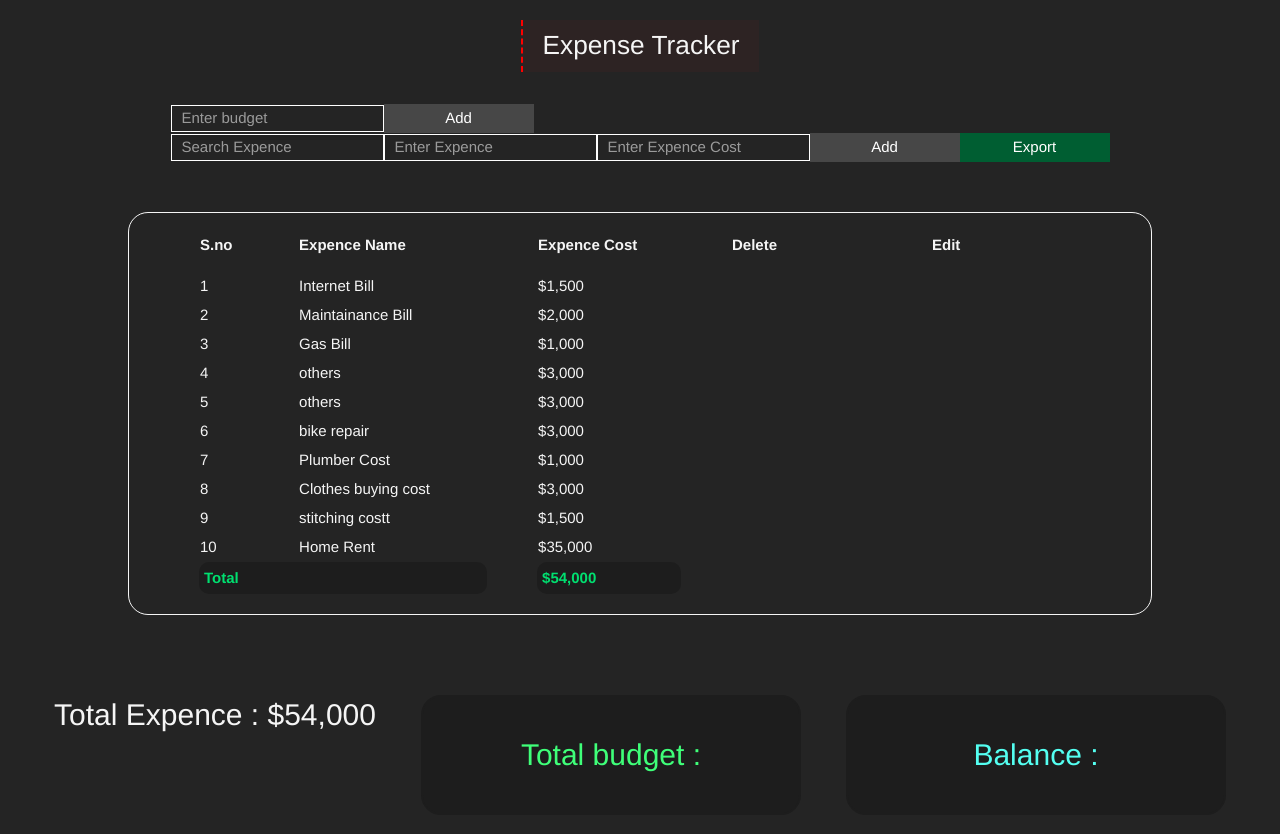
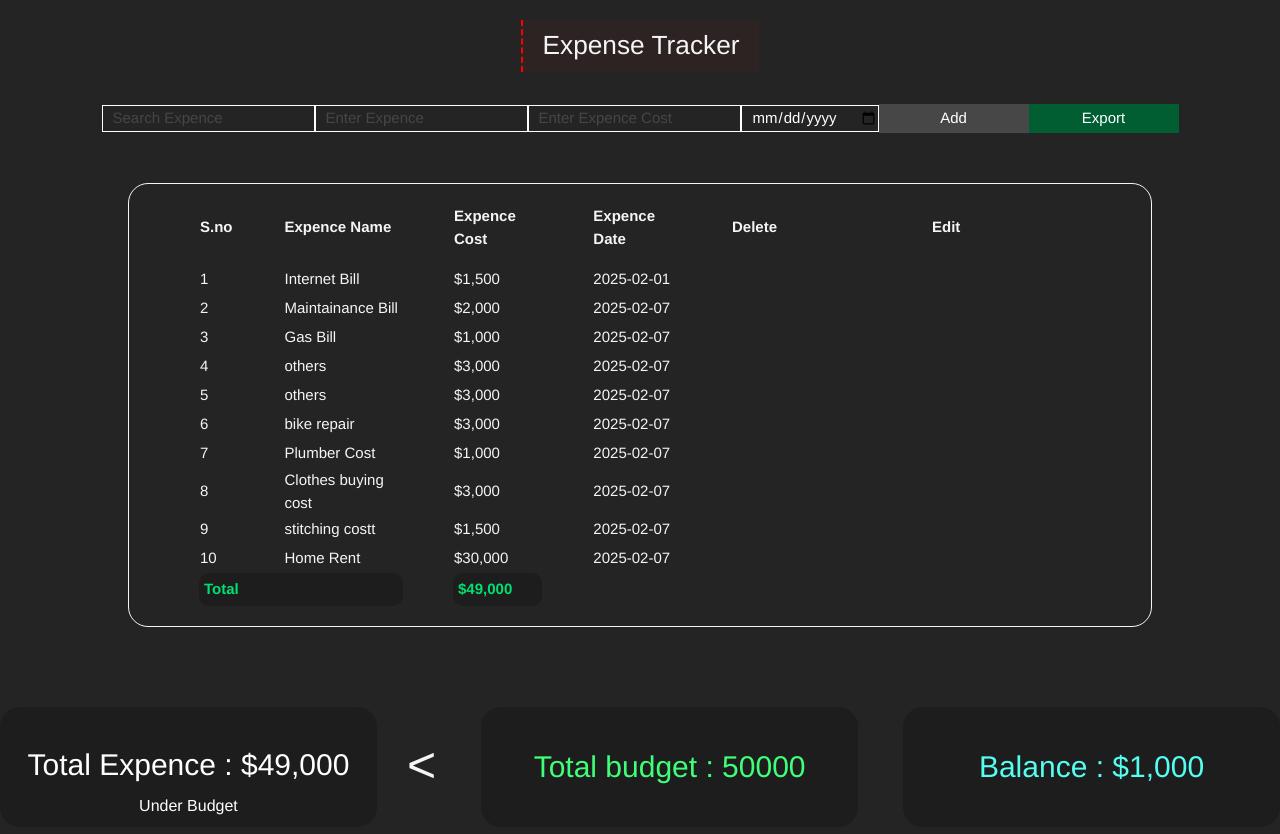
Before and after one commit to mohammadafnan/ExpenceTracker-json-server, an Angular app: page / in a window 1280 px wide. Built offline with nearby package versions, Linux system fonts and the light colour scheme; data requests are answered from the project's data file; some icons are missing.

Commit message:
date input  added  json 2025

```diff
--- a/database.json
+++ b/database.json
@@ -3,51 +3,61 @@
     {
       "expencename": "Internet Bill",
       "expenceamount": 1500,
+      "expencedate": "2025-02-01",
       "id": "2d7b"
     },
     {
       "expencename": "Maintainance Bill",
       "expenceamount": 2000,
+      "expencedate": "2025-02-07",
       "id": "529c"
     },
     {
       "expencename": "Gas Bill",
       "expenceamount": 1000,
+      "expencedate": "2025-02-07",
       "id": "95e0"
     },
     {
       "expencename": "others",
       "expenceamount": 3000,
+      "expencedate": "2025-02-07",
       "id": "36cd"
     },
     {
       "expencename": "others",
       "expenceamount": 3000,
+      "expencedate": "2025-02-07",
       "id": "36cd"
     },
     {
       "id": "d3c3",
       "expencename": "bike repair",
-      "expenceamount": 3000
+      "expenceamount": 3000,
+      "expencedate": "2025-02-07"
     },
     {
       "expencename": "Plumber Cost ",
       "expenceamount": 1000,
+      "expencedate": "2025-02-07",
       "id": "2695"
     },
     {
       "id": "5612",
       "expencename": "Clothes buying cost",
-      "expenceamount": 3000
+      "expenceamount": 3000,
+      "expencedate": "2025-02-07"
     },
     {
       "expencename": "stitching costt",
       "expenceamount": 1500,
+      "expencedate": "2025-02-07",
       "id": "c164"
     },
     {
       "expencename": "Home Rent",
-      "expenceamount": 35000,
+      "expenceamount": 30000,
+      "expencedate": "2025-02-07",
       "id": "d3ef"
     }
   ]
--- a/src/app/app.config.ts
+++ b/src/app/app.config.ts
@@ -7,9 +7,12 @@ import {
   withEventReplay,
 } from '@angular/platform-browser';
 import { provideHttpClient } from '@angular/common/http';
+import { FormsModule, NgModel } from '@angular/forms';
 
 export const appConfig: ApplicationConfig = {
   providers: [
+
+
     provideHttpClient(),
     provideZoneChangeDetection({ eventCoalescing: true }),
     provideRouter(routes),
--- a/src/app/extracker.service.ts
+++ b/src/app/extracker.service.ts
@@ -28,7 +28,7 @@ export class ExtrackerService {
   //   },
   // ];
 
-  budget: any = [];
+  // budget: any = [];z
   getdata: any = [];
   copygetdata: any = [];
   postdata: any;
--- a/src/app/product/product.component.html
+++ b/src/app/product/product.component.html
@@ -4,8 +4,13 @@
   </div>
 
   <div class="center">
+
+    <!-- <button [ngClass]="isbtn == true ? 'a' : 'b'" [disabled]="isbtn == false">
+      Test
+    </button> -->
+
     <div class="setfrom">
-      <form [formGroup]="form2">
+      <!-- <form [formGroup]="form2">
         <input
           type="number"
           placeholder="Enter budget"
@@ -23,7 +28,7 @@
         >
           <i class="lni lni-plus icon"></i> Add
         </button>
-      </form>
+      </form> -->
 
       <form [formGroup]="form">
         <input
@@ -40,6 +45,12 @@
           type="number"
           placeholder="Enter Expence Cost"
           formControlName="expenceamount"
+        />
+        <input
+          class="date"
+          type="date"
+          placeholder="Enter Expence Cost"
+          formControlName="expencedate"
         />
         <button
           title="Add Expence"
@@ -71,6 +82,7 @@
           <th>S.no</th>
           <th>Expence Name</th>
           <th>Expence Cost</th>
+          <th>Expence Date</th>
           <th>Delete</th>
           <th>Edit</th>
         </tr>
@@ -83,6 +95,8 @@
           <td>
             {{ item.expenceamount | currency : "USD" : "symbol" : "2.0" }}
           </td>
+          <td>{{ item.expencedate }}</td>
+
           <td
             title="Delete row record"
             class="del"
@@ -115,6 +129,16 @@
         <tr></tr>
       </tbody>
     </table>
+    <!--
+    <div>
+      @for (item of _ExtrackerService.getdata; track item.id){
+      <ul>
+        <li>{{ item.expencename }}</li>
+      </ul>
+      }@empty{
+      <div>no data</div>
+      }
+    </div> -->
   </div>
   <!-- [ngClass]="totalexp() > this.budget ? 'card3' : 'card1'" -->
   <div class="center" id="excel-table">
--- a/src/app/product/product.component.scss
+++ b/src/app/product/product.component.scss
@@ -30,7 +30,7 @@ table {
   border-radius: 10px;
   // border-style: dashed;
   background-color: #1d1d1d;
- color: rgb(0, 224, 112);
+  color: rgb(0, 224, 112);
 }
 
 input {
@@ -39,6 +39,15 @@ input {
   padding-left: 10px;
   color: white;
 }
+
+::placeholder {
+  color: rgb(99, 99, 99);
+}
+
+// .date::placeholder{
+//   color: rgb(99, 99, 99) !important;
+
+// }
 
 th {
   padding-bottom: 15px;
@@ -162,3 +171,13 @@ th {
   font-size: 30px;
   // text-align: center;
 }
+
+
+.a {
+  background-color: rgb(0, 255, 0);
+}
+
+
+.b {
+  background-color: rgb(255, 0, 0);
+}
--- a/src/app/product/product.component.ts
+++ b/src/app/product/product.component.ts
@@ -33,11 +33,25 @@ export class ProductComponent {
   form2: FormGroup;
   isedit = false;
   iseditid: number | null = null;
-  budget: any;
+  budget: any = 50000;
   num: any;
+  isbtn = true;
+
+  ngAfterViewInit(): void {
+    //Called after ngAfterContentInit when the component's view has been initialized. Applies to components only.
+    //Add 'implements AfterViewInit' to the class.
+  }
+
+  ngOnDestroy(): void {
+    //Called once, before the instance is destroyed.
+    //Add 'implements OnDestroy' to the class.
+  }
 
   ngOnInit(): void {
     this._ExtrackerService.getExpenceData();
+
+    this.check();
+    this.checkobj();
   }
 
   constructor(
@@ -47,6 +61,7 @@ export class ProductComponent {
     this.form = this.formbulider.group({
       expencename: ['', Validators.required],
       expenceamount: ['', Validators.required],
+      expencedate: ['', Validators.required],
     });
     this.form2 = this.formbulider.group({
       addbudget: ['', Validators.required],
@@ -54,11 +69,11 @@ export class ProductComponent {
   }
 
   addBudget() {
-    this.budget = this._ExtrackerService.budget.push(this.form2.value);
-    // alert(this.budget);
+    this.budget;
+    // this.budget = this._ExtrackerService.budget.push(this.form2.value);
+    alert(this.budget);
     this.form2.reset();
     return this.budget;
-
   }
 
   addexpence() {
@@ -79,6 +94,7 @@ export class ProductComponent {
     this.form.patchValue({
       expencename: item.expencename,
       expenceamount: item.expenceamount,
+      expencedate: item.expencedate,
     });
     this.iseditid = item.id;
   }
@@ -111,8 +127,8 @@ export class ProductComponent {
     const element: any = document.getElementById('excel-table');
     // Remove action columns (Delete and Edit) from cloned table
     const headerRow = element.tHead.rows[0];
-    headerRow.deleteCell(3); // Remove "Delete" header (4th column)
-    headerRow.deleteCell(3); // Remove "Edit" header (now 4th column after previous deletion)
+    headerRow.deleteCell(4); // Remove "Delete" header (4th column)
+    headerRow.deleteCell(4); // Remove "Edit" header (now 4th column after previous deletion)
     const ws: XLSX.WorkSheet = XLSX.utils.table_to_sheet(element);
     const wb: XLSX.WorkBook = XLSX.utils.book_new();
     XLSX.utils.book_append_sheet(wb, ws, 'Expenses');
@@ -140,4 +156,14 @@ export class ProductComponent {
         x.expenceamount.toString().toLowerCase().indexOf(text) >= 0
     );
   }
+
+  // test
+  count: any = [];
+  check() {
+    console.log(this.count.push('A'));
+  }
+  obj = { name: 'afnan' };
+  checkobj() {
+    // alert(this.obj.name);
+  }
 }
```
